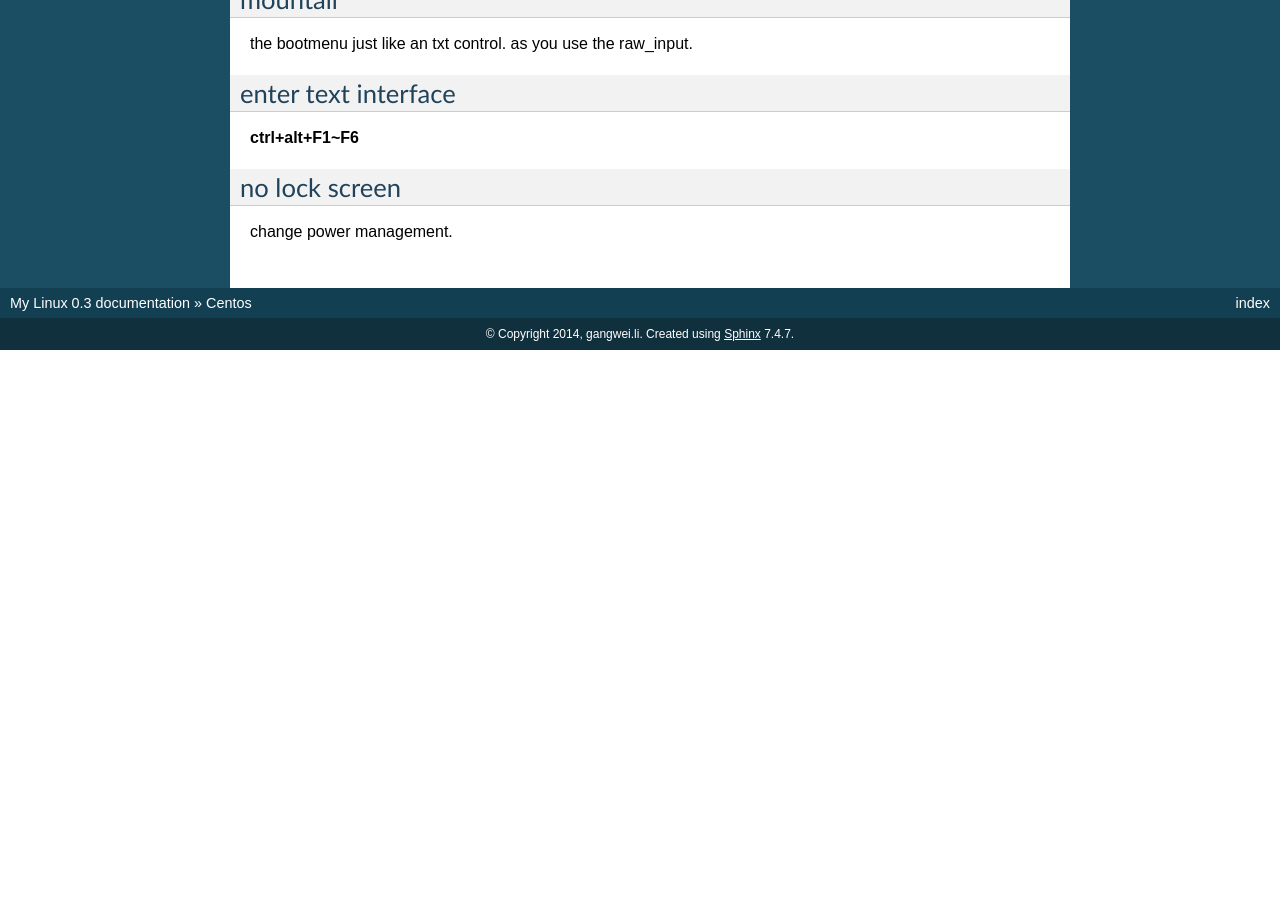
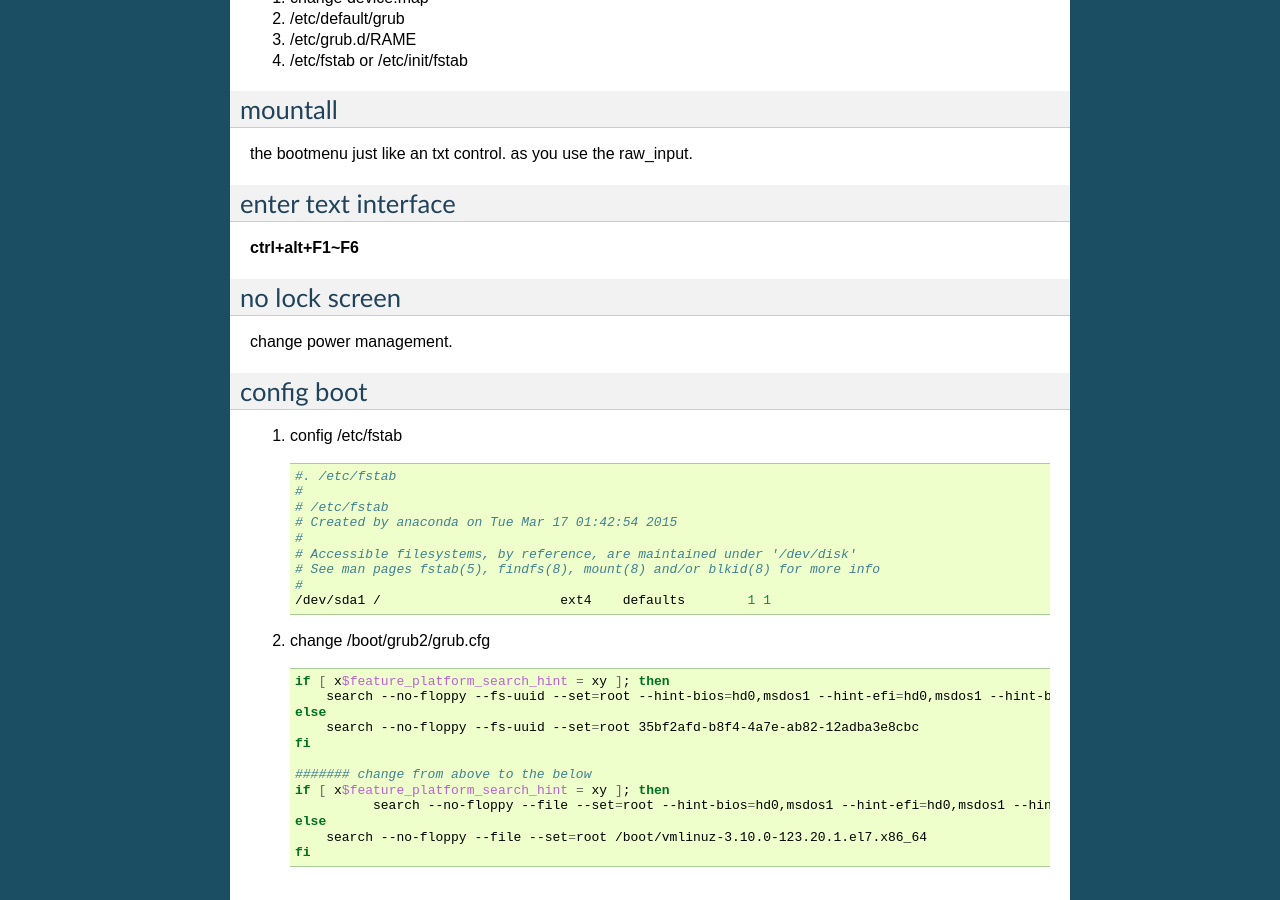
Before and after one commit to gwli/MyLinux, a Sphinx documentation site: the page built from source/content/stage_1/CENTOS.rst, in a window 1280 px wide and 900 px high, scrolled down 1677 px. Built offline with Sphinx 7.4.7, drawn with Linux system fonts in a browser that asks for light colours; formulas are drawn with MathJax 3; pages that are not in the unit, such as notebooks, are missing from menus; before the commit the page ends 2027 px from its top, so only the background shows below that; some of the changed text lies outside the part shown.

Commit message:
补充了centos 的一些用法

```diff
--- a/source/content/stage_1/CENTOS.rst
+++ b/source/content/stage_1/CENTOS.rst
@@ -1,5 +1,13 @@
 Centos
 ******
+
+
+#. sshd run on startup
+   :command:`chkconfig sshd on`
+
+#. install python 2.7 on centos 6.5
+
+   http://bicofino.io/blog/2014/01/16/installing-python-2-dot-7-6-on-centos-6-dot-5/
 
 #. hostname
 
@@ -128,3 +136,39 @@
 ==============
 
 change power management.
+
+
+config boot
+===========
+
+#. config /etc/fstab
+
+   .. code-block:: bash
+
+      #. /etc/fstab
+      #
+      # /etc/fstab
+      # Created by anaconda on Tue Mar 17 01:42:54 2015
+      #
+      # Accessible filesystems, by reference, are maintained under '/dev/disk'
+      # See man pages fstab(5), findfs(8), mount(8) and/or blkid(8) for more info
+      #
+      /dev/sda1 /                       ext4    defaults        1 1
+
+
+#. change /boot/grub2/grub.cfg
+
+   .. code-block:: bash
+
+      if [ x$feature_platform_search_hint = xy ]; then
+          search --no-floppy --fs-uuid --set=root --hint-bios=hd0,msdos1 --hint-efi=hd0,msdos1 --hint-baremetal=ahci0,msdos1 --hint='hd0,msdos1'  35bf2afd-b8f4-4a7e-ab82-12adba3e8cbc
+      else
+          search --no-floppy --fs-uuid --set=root 35bf2afd-b8f4-4a7e-ab82-12adba3e8cbc
+      fi
+
+      ####### change from above to the below
+      if [ x$feature_platform_search_hint = xy ]; then
+                search --no-floppy --file --set=root --hint-bios=hd0,msdos1 --hint-efi=hd0,msdos1 --hint-baremetal=ahci0,msdos1 --hint='hd0,msdos1'  /boot/vmlinuz-3.10.0-123.20.1.el7.x86_64
+      else
+          search --no-floppy --file --set=root /boot/vmlinuz-3.10.0-123.20.1.el7.x86_64
+      fi
```
Also changed, not shown: source/content/Stage_2/FileSystem.rst (+9 -0 lines).
